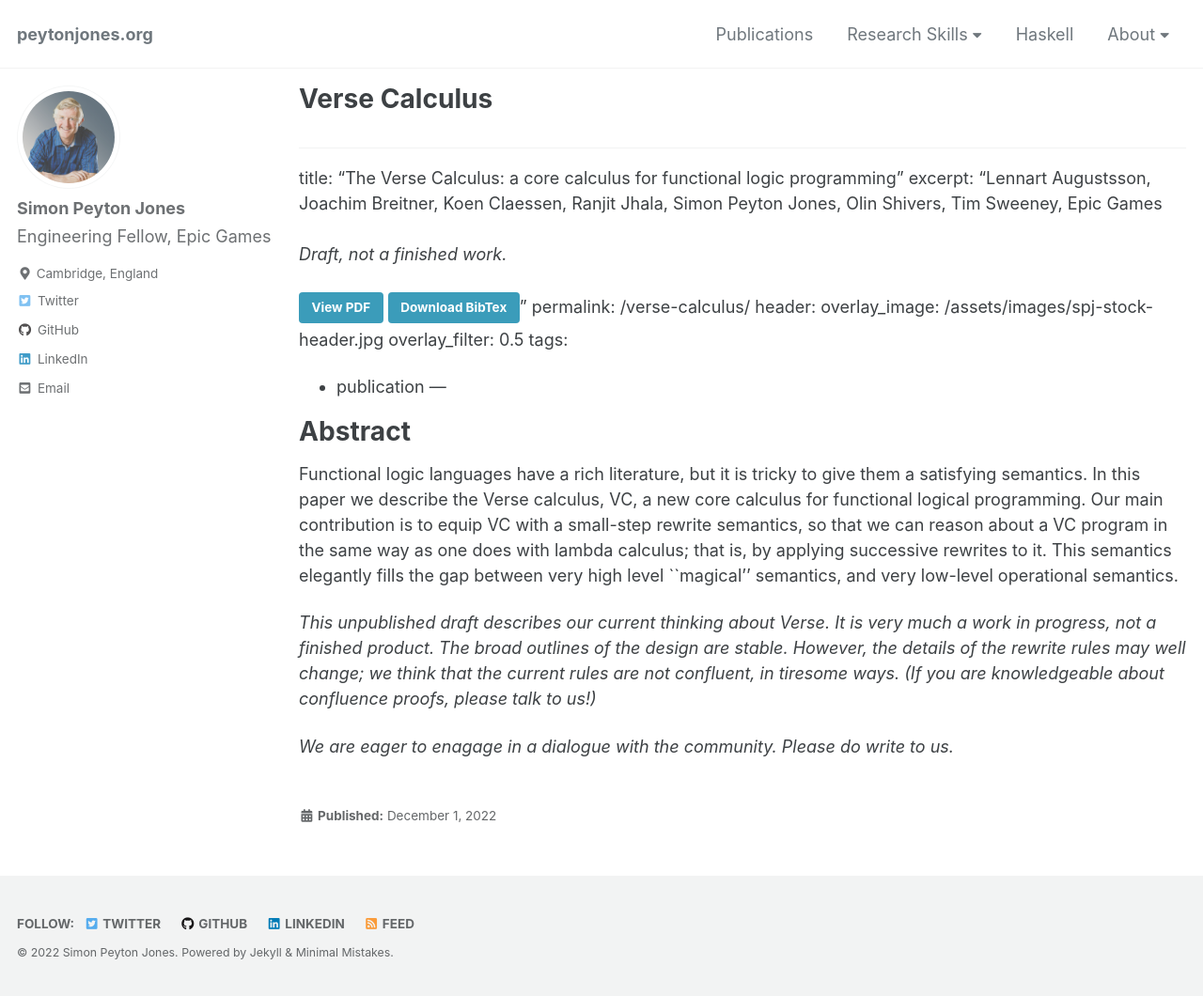
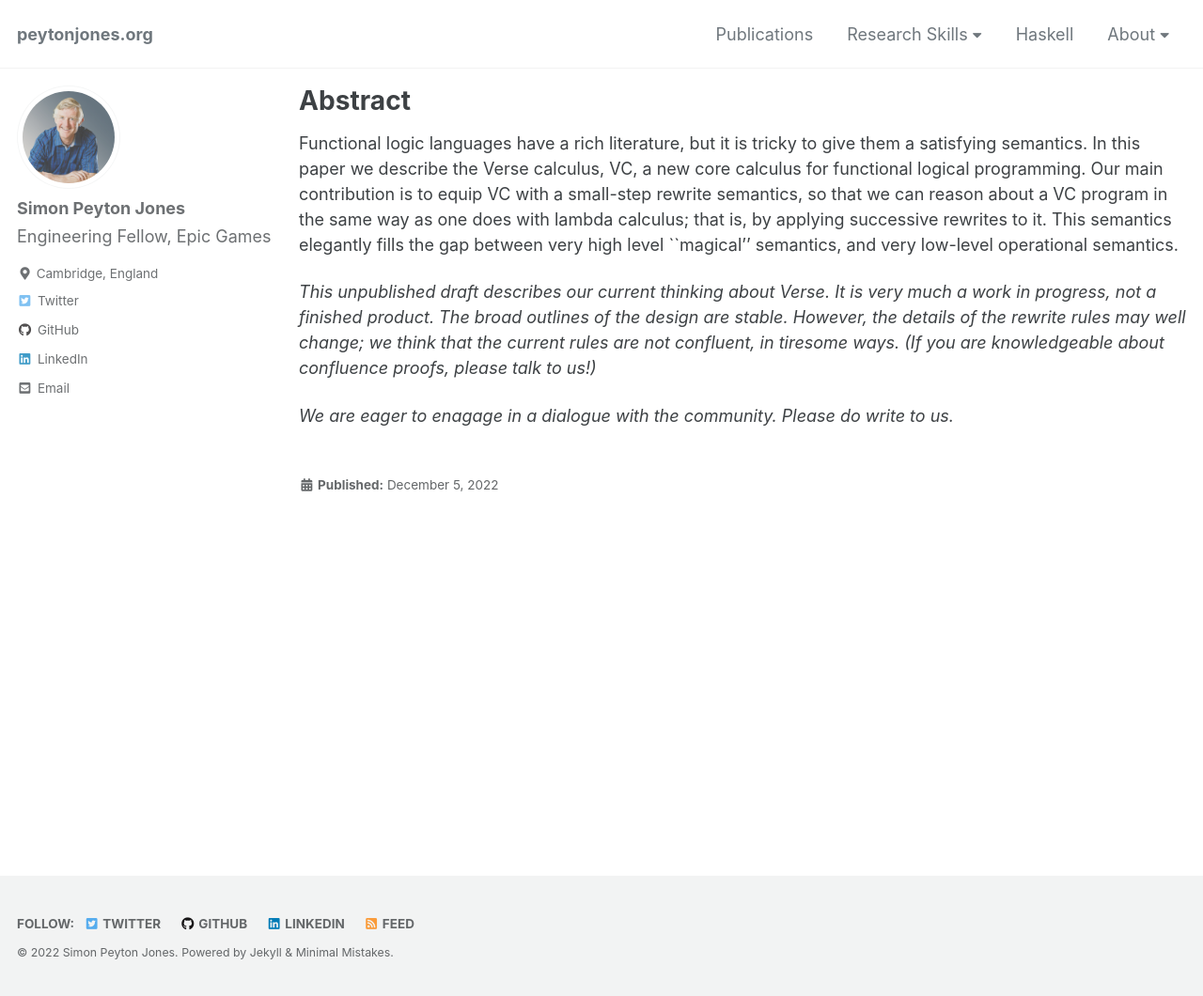
Before and after one commit to simonpj/www.peytonjones.org, a Jekyll site: the page built from _posts/2022-12-01-verse-calculus.md, in a window 1280 px wide and 1060 px high. Shown: the whole window at 94% size. Built offline with Jekyll 4.4.1, drawn with Linux system fonts in a browser that asks for light colours; cached includes are drawn as plain includes.

Commit message:
More wibbles to verse-calc pub

```diff
--- a/_posts/2022-12-01-verse-calculus.md
+++ b/_posts/2022-12-01-verse-calculus.md
@@ -1,17 +1,7 @@
-<!-- A pubication page is a page for a publication. The page is built to be flexible if a video will be embedded, but does not require a video. -->
-
-<!-- 1: To create a new publication page, create a new markdown file within the _posts folder.
-
-  <!-- Each publication should be titled: YEAR-MONTH-DATE-TITLE.md or 0000-00-00-title.md. There should be a date availible for each publication, although many will not be down to the day. Use "01" for the date in these instances. Example: 2003-01-01-wearing-the-hair-shirt.md -->
-
-  <!-- Make sure to include ".md" in the title to ensure the file is using the markdown format. -->
-
-  <!-- In the markdown file, copy and paste the following metadata: -->
-
-  ---
-  title: "The Verse Calculus: a core calculus for functional logic programming"
-  excerpt: "Lennart Augustsson, Joachim Breitner, Koen Claessen, Ranjit Jhala,
-  Simon Peyton Jones, Olin Shivers, Tim Sweeney, Epic Games <br><br><em>Draft, not a finished work.</em>
+---
+title: "The Verse Calculus: a core calculus for functional logic programming"
+excerpt: "Lennart Augustsson, Joachim Breitner, Koen Claessen, Ranjit Jhala,
+Simon Peyton Jones, Olin Shivers, Tim Sweeney, Epic Games <br><br><em>Draft, not a finished work</em>
   <br><br>
   [View PDF](../assets/pdfs/<filename>.pdf){: .btn .btn--info ..btn--large}
   [Download BibTex](../assets/bibtex/<bibfile>.bib){: .btn .btn--info ..btn--large}"
@@ -21,7 +11,7 @@
     overlay_filter: 0.5
   tags:
   - publication
-  ---
+---
 
 # Abstract
 <!-- this H1 (denoted by the single octothorpe before the word 'Abstract') should remain unchanged. -->
```
